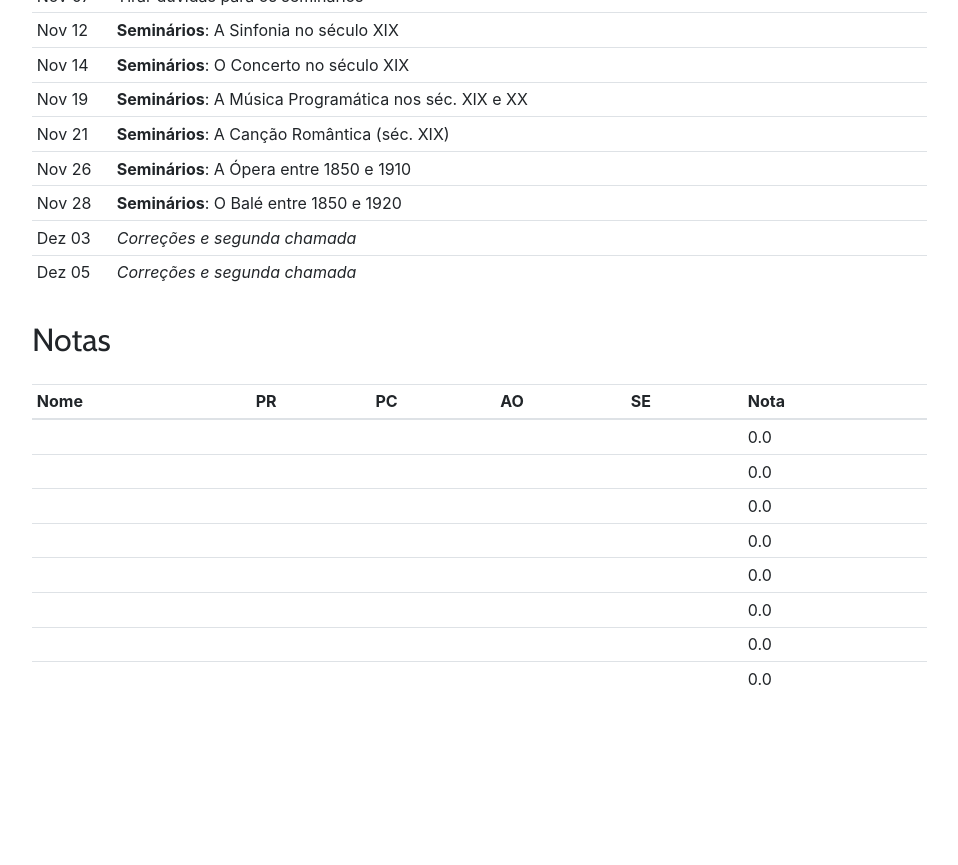
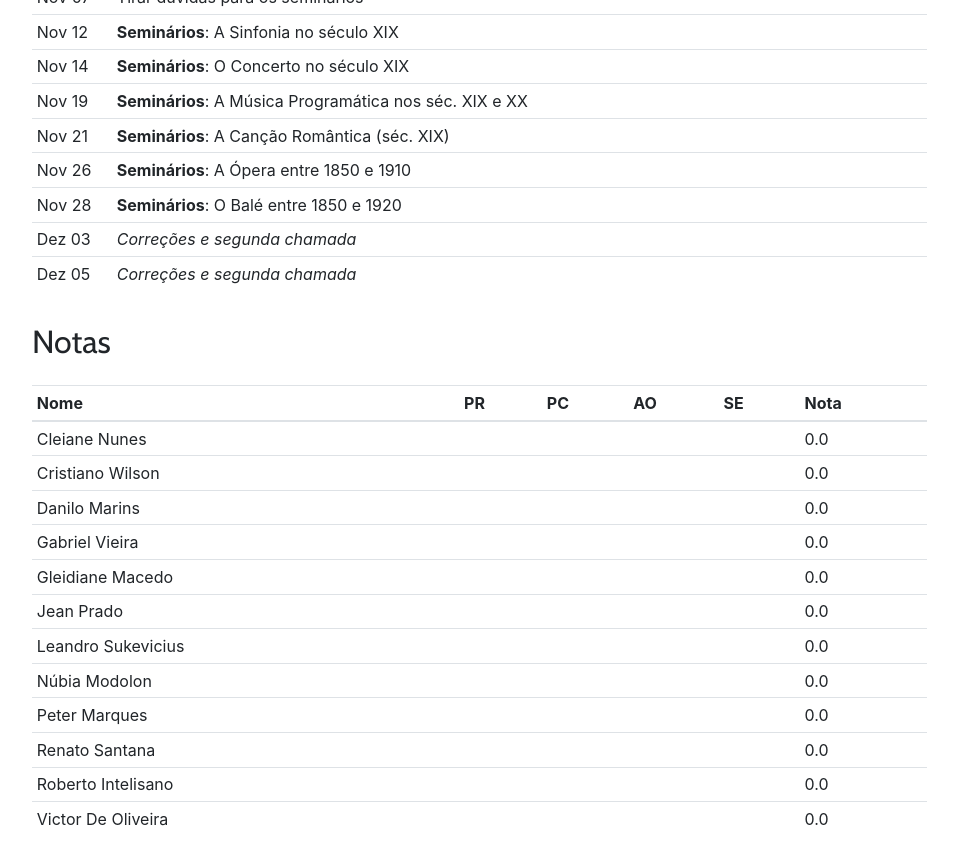
Before and after one commit to kroger/genosmus, a Jekyll site: the page built from _pedro/2019.2/musa76.md, in a window 1280 px wide and 900 px high, scrolled down 2450 px. Shown: the top 865 px of the window, without its empty margins (68-1026 px from the left). Built offline with Jekyll 4.4.1, drawn with Linux system fonts in a browser that asks for light colours; before the commit the page ends 3210 px from its top, so only the background shows below that; some of the changed text lies outside the part shown.

Commit message:
Acrescenta nome dos alunos

```diff
--- a/_pedro/2019.2/musa76.md
+++ b/_pedro/2019.2/musa76.md
@@ -46,7 +46,7 @@ para me procurar; depois disso a nota não será modificada.
 - Bach - A Arte da Fuga [Partitura][8]
 - Bach - Oferenda Musical [Partitura][10]
 
-Prova de Audição:
+### Prova de Audição
 
 - [Lista de obras](/pedro/lista-prova-audicao-lem8/)
 - [Gravações para a prova de audição][11]
@@ -114,15 +114,19 @@ Dez 05 | *Correções e segunda chamada*
 ## Notas
 
 | Nome               | PR | PC | AO | SE | Nota |
-|:-------------------|:---|:---|:---|:---|:-----|
-|                    |    |    |    |    | =sum |
-|                    |    |    |    |    | =sum |
-|                    |    |    |    |    | =sum |
-|                    |    |    |    |    | =sum |
-|                    |    |    |    |    | =sum |
-|                    |    |    |    |    | =sum |
-|                    |    |    |    |    | =sum |
-|                    |    |    |    |    | =sum |
+| :----------------- | :- | :- | :- | :- | :--- |
+| Cleiane Nunes      |    |    |    |    | =sum |
+| Cristiano Wilson   |    |    |    |    | =sum |
+| Danilo Marins      |    |    |    |    | =sum |
+| Gabriel Vieira     |    |    |    |    | =sum |
+| Gleidiane Macedo   |    |    |    |    | =sum |
+| Jean Prado         |    |    |    |    | =sum |
+| Leandro Sukevicius |    |    |    |    | =sum |
+| Núbia Modolon      |    |    |    |    | =sum |
+| Peter Marques      |    |    |    |    | =sum |
+| Renato Santana     |    |    |    |    | =sum |
+| Roberto Intelisano |    |    |    |    | =sum |
+| Victor De Oliveira |    |    |    |    | =sum |
 {: .table .table-sm}
 
 
```
